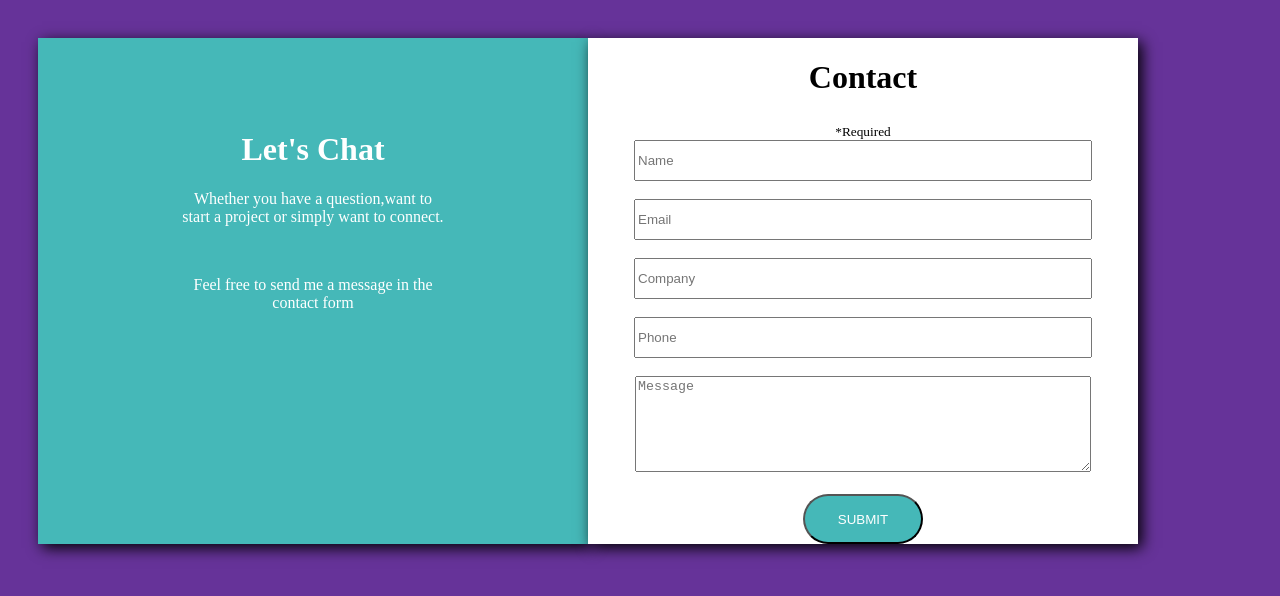
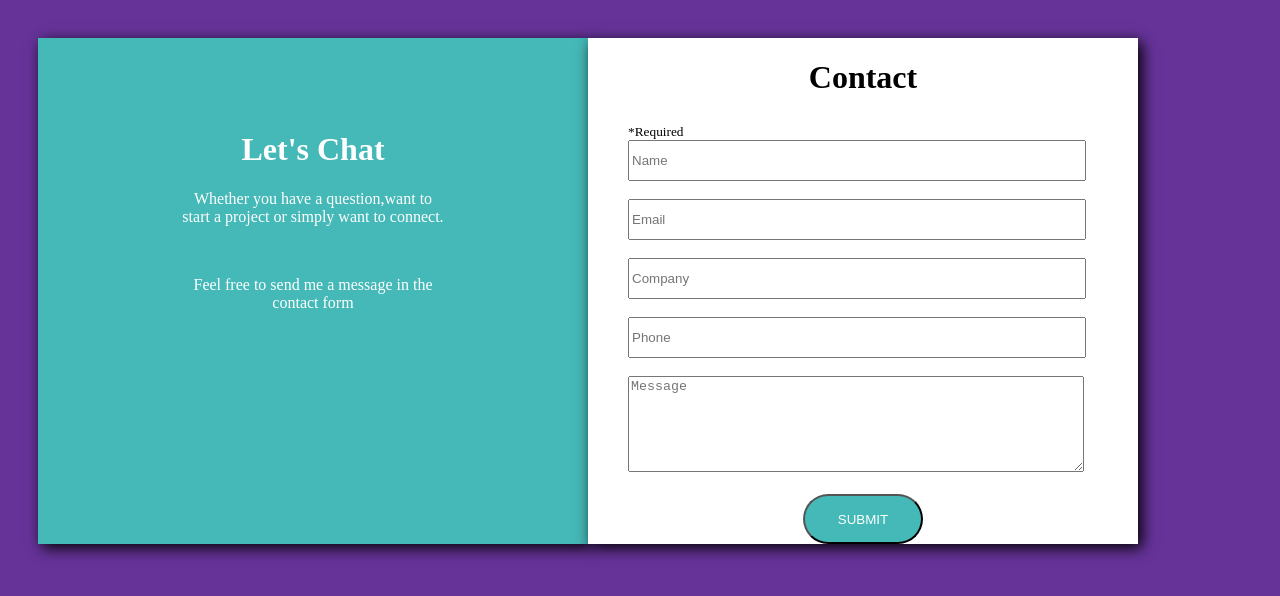
Before and after one commit to Aboudy-0/Insta-mart, a plain HTML site: page assignment1.html in a window 1280 px wide. Drawn offline with Linux system fonts and the light colour scheme.

Commit message:
this is my first commit

```diff
--- a/assignment1.html
+++ b/assignment1.html
@@ -38,19 +38,28 @@
             background-color: white;
             color: black;
             width: 550px;
+            box-shadow: 4px 4px 14px black;
+        }
+
+        #div2 h1{
             text-align: center;
-            box-shadow: 4px 4px 14px black;
         }
 
 
         input[type=text],input[type=email],input[type=tel]{
             width: 450px;
             height: 35px;
+            margin-left: 40px;
 
         }
 
         textarea{
             width: 450px;
+            margin-left: 40px;
+        }
+
+        sub{
+            margin-left: 40px;
         }
 
         button{
@@ -59,6 +68,7 @@
             border-radius: 30px;
             background-color: #45b8b8;
             color: white;
+            display: block; margin: 0 auto;
         }
     </style>
 </head>
```
